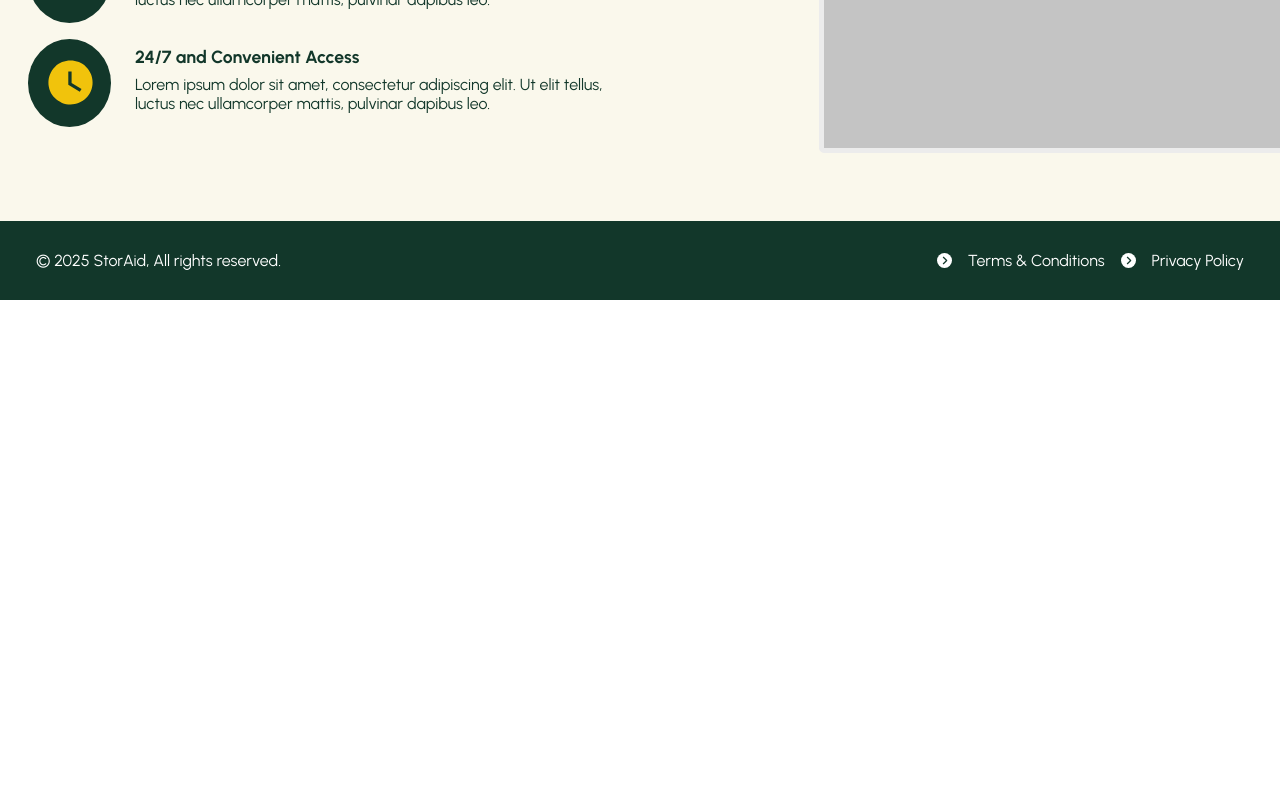
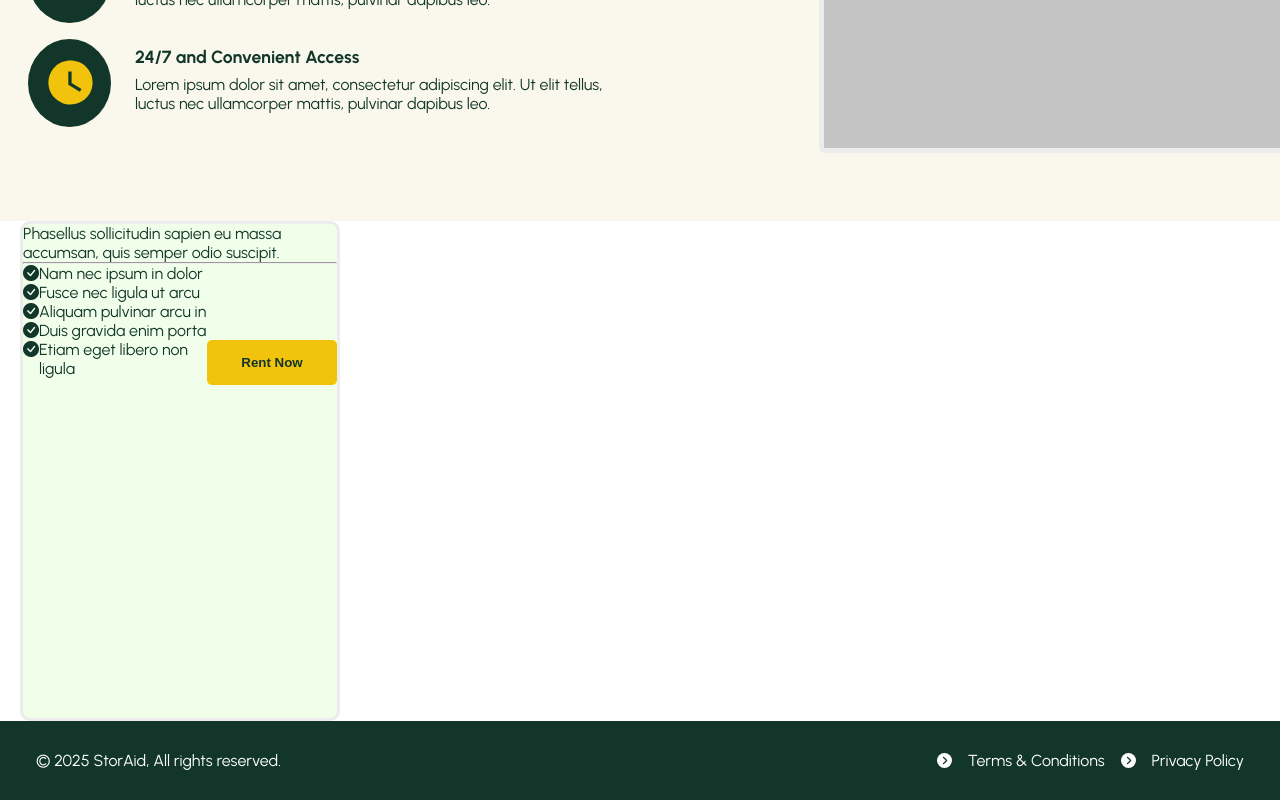
Before and after one commit to Ivonapp/React, a React (Vite) app: page /Home in a window 1280 px wide. Shown: the part 2832-3632 px from the top of the page. Before the commit the page ends 3132 px from the top, so only its background shows below. Built offline with nearby package versions, Linux system fonts and the light colour scheme.

Commit message:
pricing plan column update

```diff
--- a/index.html
+++ b/index.html
@@ -5,6 +5,7 @@
     <link rel="icon" type="image/svg+xml" href="/vite.svg" />
     <meta name="viewport" content="width=device-width, initial-scale=1.0" />
     <title>react</title>
+  <link rel="stylesheet" href="https://cdn.jsdelivr.net/npm/bootstrap-icons@1.13.1/font/bootstrap-icons.min.css">
   </head>
   <body>
     <div id="root"></div>
--- a/src/components/Adesign.css
+++ b/src/components/Adesign.css
@@ -347,3 +347,36 @@ margin-left: 1rem;
   padding-left: 11rem;
 }
 /*WHYCHOOSEUS END*/
+
+/*PRICINGPLAN*/
+.pricing-border {
+  width: 320px;
+  height: 500px;
+  border: 3px solid #ECECEC;
+  background-color: #F1FFEA;
+  border-radius: 10px;
+}
+.pricing-border:hover {
+  background-color: var(--green-primary-color);
+}
+.pricing-icons {
+  display: flex;
+}
+.bi-check-circle-fill {
+  color: var(--green-primary-color);
+}
+.pricing-ingress {
+  color: var(--green-primary-color);
+}
+.pricing-border:hover .bi-check-circle-fill {
+  color: var(--orange-primary-color);
+}
+.pricing-border:hover .pricing-ingress {
+  color: var(--white-color);
+}
+
+
+
+
+
+/*PRICINGPLAN END*/
--- /dev/null
+++ b/src/components/Pricingplancolumn.jsx
@@ -0,0 +1,60 @@
+import React from 'react'
+import Buttonlight from './Buttonlight';
+
+function Pricingplancolumn() {
+  return (
+    <div>
+        <div className="container">
+
+
+
+        <div className="pricing-border">
+
+
+    <div className="pricing-ingress">Phasellus sollicitudin sapien eu massa accumsan, quis semper odio suscipit.</div>
+        <hr />
+            <div className="pricing-container">
+                <div className="pricing-icons">
+                    <i className="bi bi-check-circle-fill"></i>
+                    <p className="pricing-ingress">Nam nec ipsum in dolor</p>
+                </div>
+
+                <div className="pricing-icons">
+                    <i className="bi bi-check-circle-fill"></i>
+                    <p className="pricing-ingress">Fusce nec ligula ut arcu</p>
+                </div>
+
+                <div className="pricing-icons">
+                    <i className="bi bi-check-circle-fill"></i>
+                    <p className="pricing-ingress">Aliquam pulvinar arcu in</p>
+                </div>
+
+                <div className="pricing-icons">
+                    <i className="bi bi-check-circle-fill"></i>
+                    <p className="pricing-ingress">Duis gravida enim porta</p>
+                </div>
+
+                <div className="pricing-icons">
+                    <i className="bi bi-check-circle-fill"></i>
+                    <p className="pricing-ingress">Etiam eget libero non ligula</p>
+
+
+                    <div className="btn-wrapper">
+                    <Buttonlight text="Rent Now" />
+                </div>
+            </div>
+        </div>
+    </div>
+
+
+
+
+
+
+
+        </div>
+    </div>
+  )
+}
+
+export default Pricingplancolumn
--- a/src/pages/Home.jsx
+++ b/src/pages/Home.jsx
@@ -5,6 +5,8 @@ import Box1 from '../components/Box1'
 import Logoipsum from '../components/Logoipsum'
 import Servicescolumns from '../components/Servicescolumns';
 import Chooseus from '../components/Chooseus';
+import Pricingplancolumn from '../components/Pricingplancolumn';
+
 
 
 
@@ -16,6 +18,7 @@ const Home = () => {
       <Logoipsum />
       <Servicescolumns />
       <Chooseus />
+      <Pricingplancolumn />
 
       <Footer />
     </div>
```
